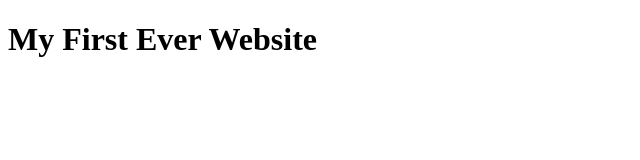
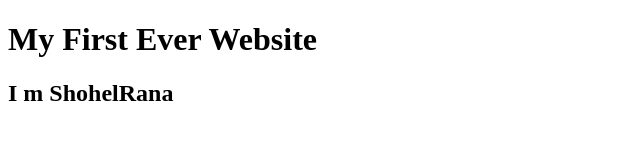
Before and after one commit to Shohelrana63/my-first-website, a plain HTML site: page index.html in a window 1280 px wide. Shown: the whole page, without its empty margins (0-640 px from the left). Drawn offline with Linux system fonts and the light colour scheme.

Commit message:
adding code

```diff
--- a/index.html
+++ b/index.html
@@ -7,5 +7,6 @@
 </head>
 <body>
     <h1>My First Ever Website</h1>
+    <h2>I m ShohelRana</h2>
 </body>
 </html>
```
